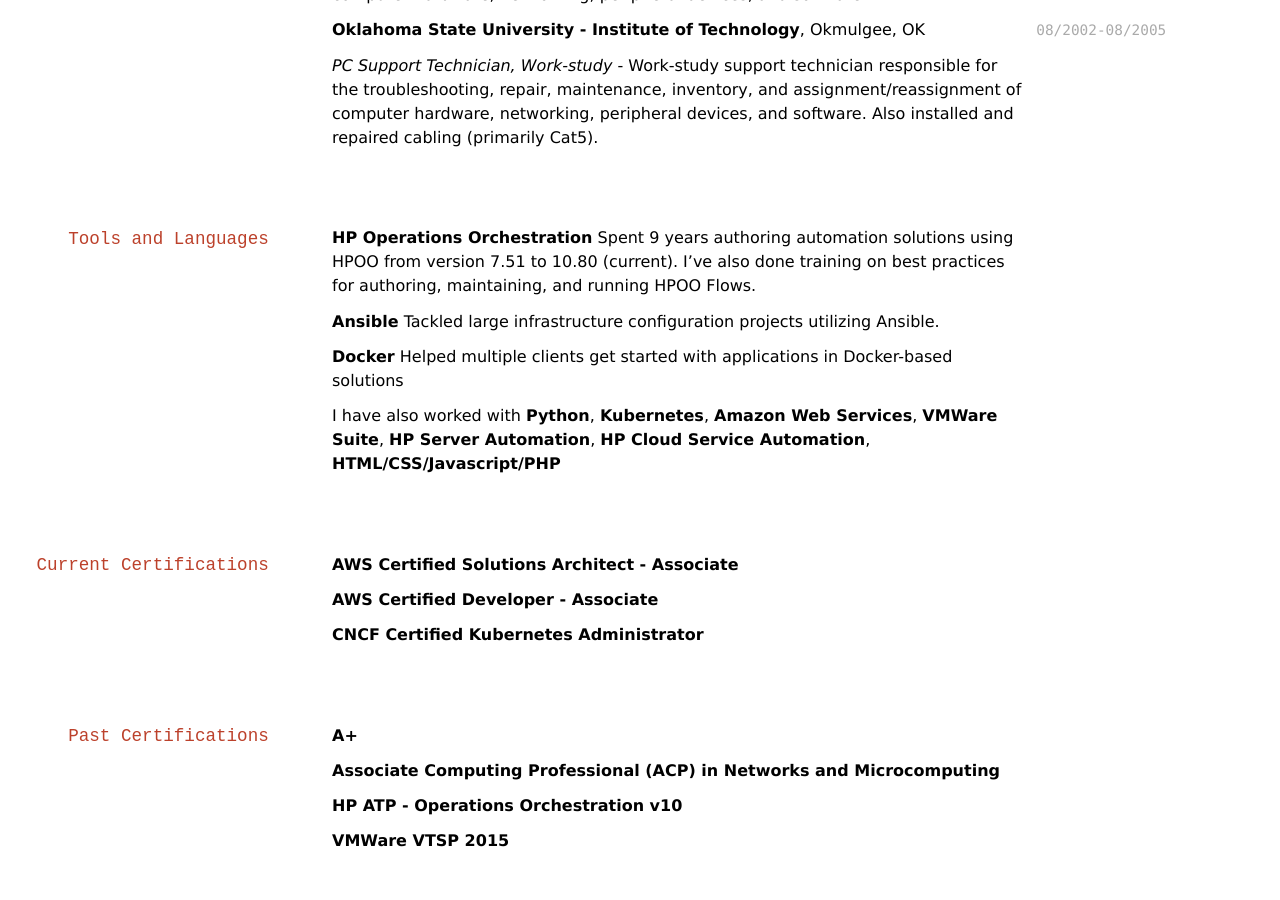
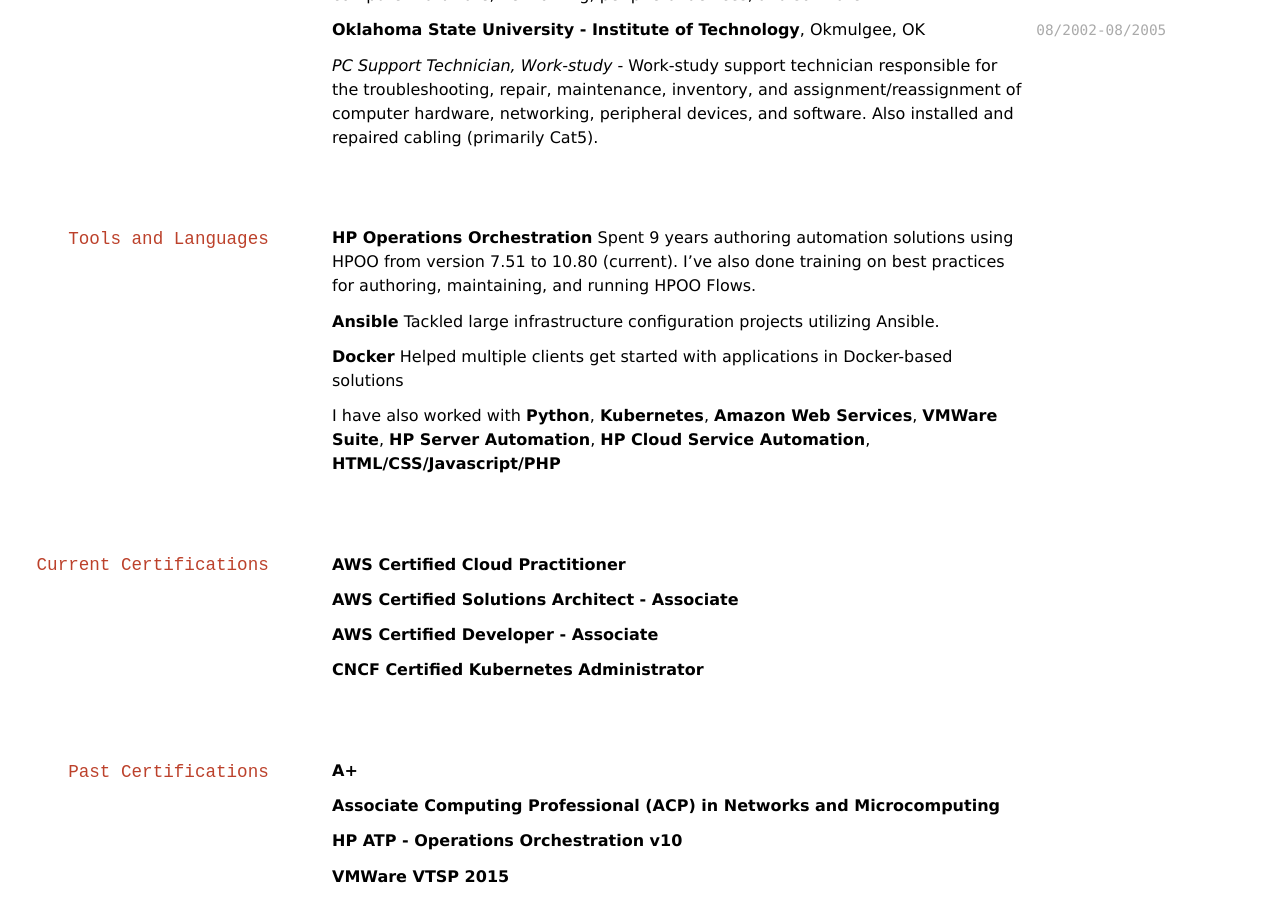
Before and after one commit to audioboxer217/audioboxer217.github.io, a Jekyll site: the page built from index.md, in a window 1280 px wide and 900 px high, scrolled down 1440 px. Built offline with Jekyll 4.4.1, drawn with Linux system fonts in a browser that asks for light colours; before the commit the page ends 2305 px from its top, so only the background shows below that.

Commit message:
Add AWS Certified Cloud Practitioner Cert

```diff
--- a/index.md
+++ b/index.md
@@ -5,6 +5,7 @@
 # K. Scott Eppler
 Cloud Engineer, Automation Developer
 
+[![](img/aws_cp.png){:height="100" width="100"}](https://www.certmetrics.com/amazon/public/badge.aspx?i=9&t=c&d=2019-04-23&ci=AWS00254133)
 [![](img/aws_saa.png){:height="100" width="100"}](https://www.certmetrics.com/amazon/public/badge.aspx?i=1&t=c&d=2018-11-01&ci=AWS00254133)
 [![](img/aws_da.png){:height="100" width="100"}](https://www.certmetrics.com/amazon/public/badge.aspx?i=2&t=c&d=2018-11-14&ci=AWS00254133)
 [![](img/cka.png){:height="100" width="100"}](https://www.youracclaim.com/badges/922356d4-fb6b-42dc-b475-dad0c0532dd3/public_url)
@@ -84,6 +85,8 @@
 
 ## Current Certifications
 
+__AWS Certified Cloud Practitioner__
+
 __AWS Certified Solutions Architect - Associate__
 
 __AWS Certified Developer - Associate__
```
Also changed, not shown: img/aws_cp.png (added).
